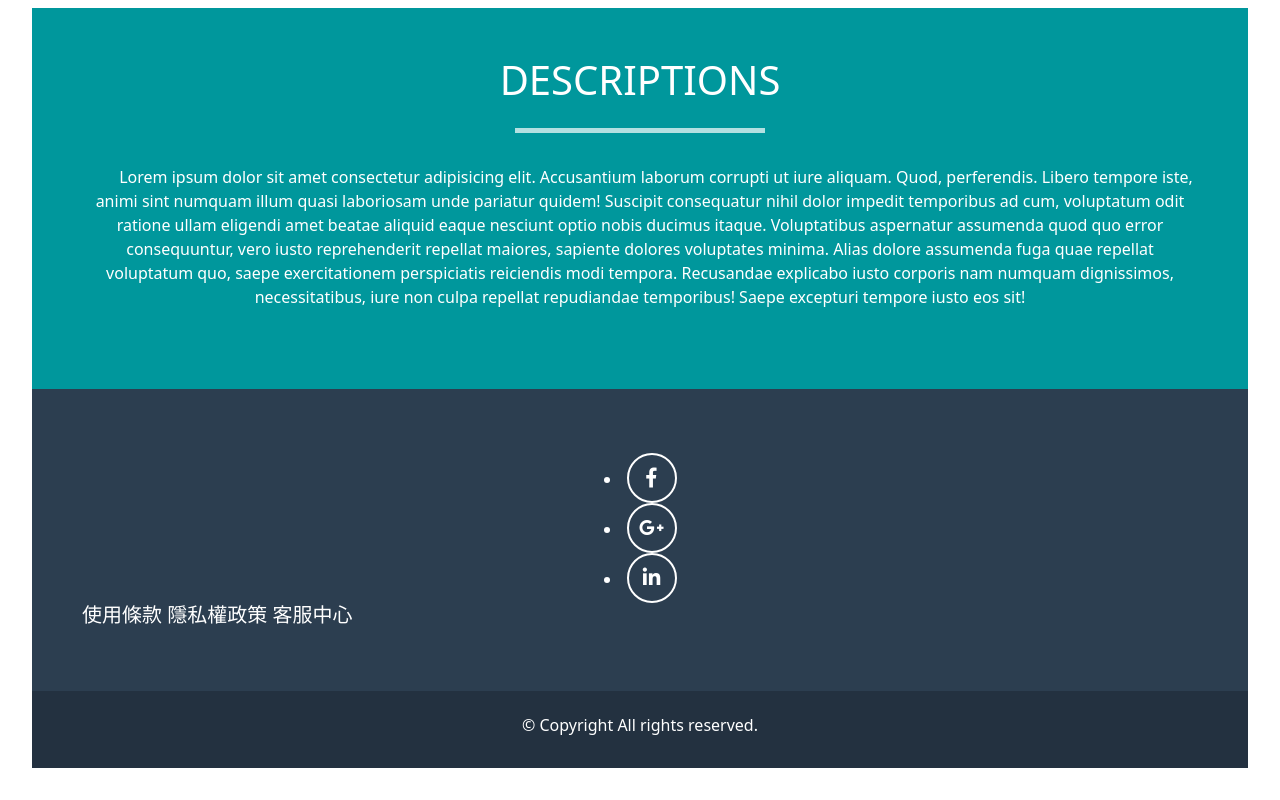
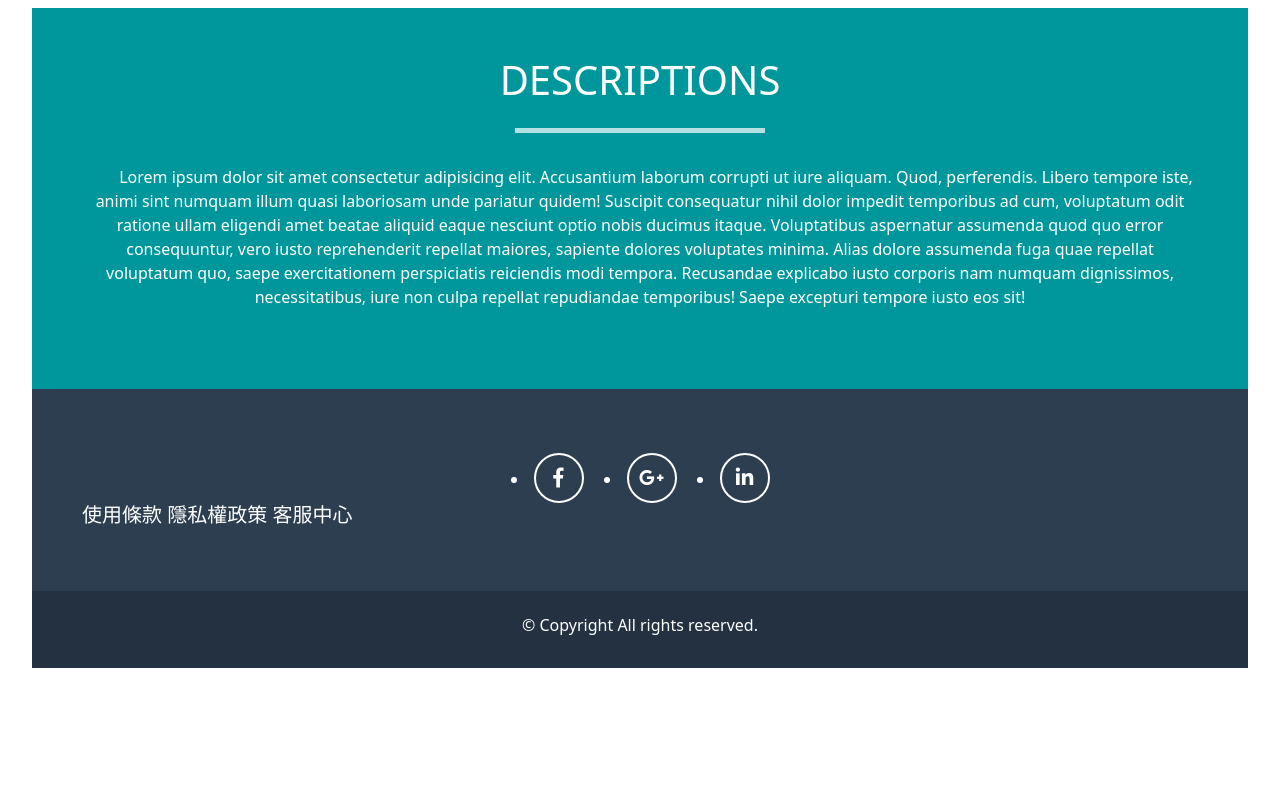
Before and after one commit to jaina0831/react-wk4try, a React (Vite) app: page / in a window 1280 px wide. Shown: the part 894-1694 px from the top of the page. After the commit the page ends 1594 px from the top, so only its background shows below. Built offline with nearby package versions, Linux system fonts and the light colour scheme.

Commit message:
Update index.css

```diff
--- a/src/index.css
+++ b/src/index.css
@@ -134,7 +134,8 @@
 }
 
 .first-icon-wrap{
-  text-align: center;
+  display: flex;
+  justify-content: center;
 }
 /* .footer__list {
   list-style: none;
```
